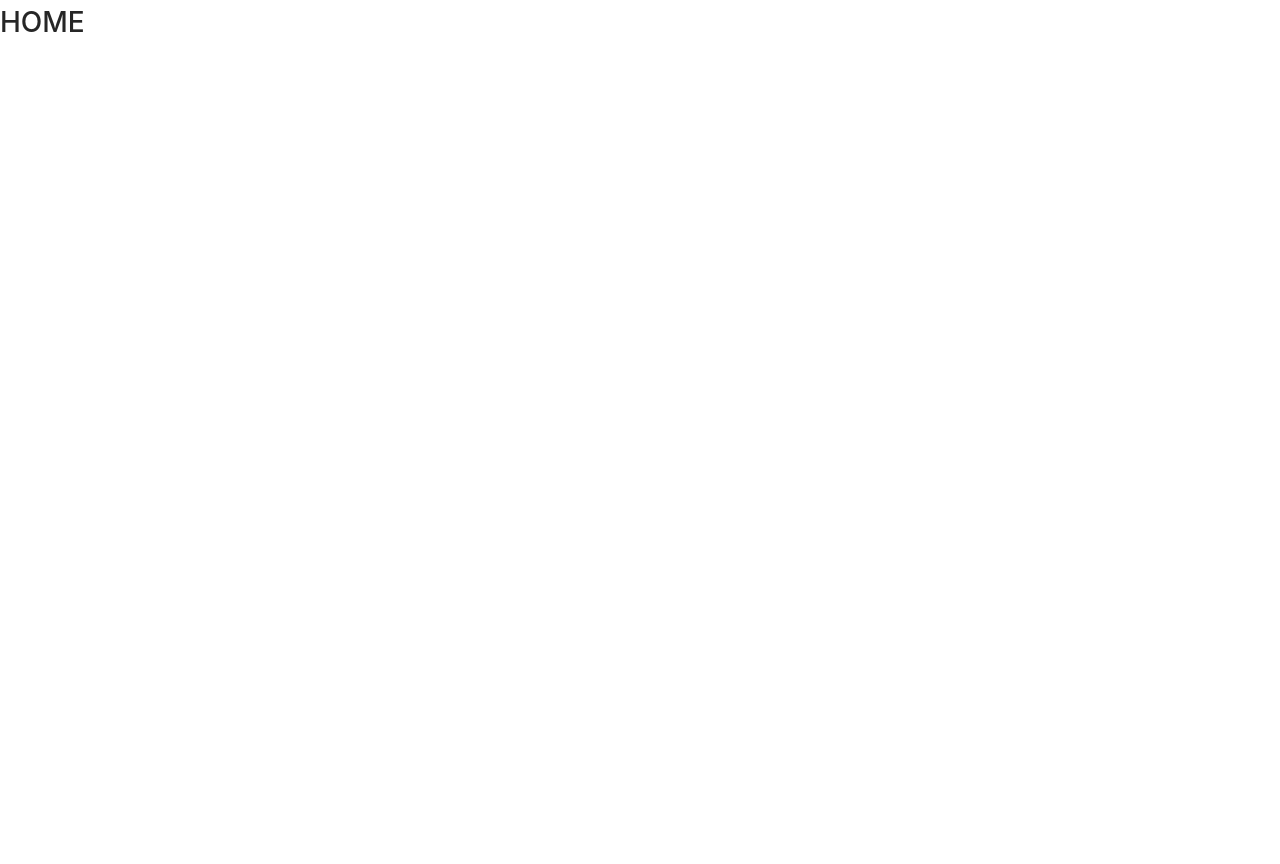
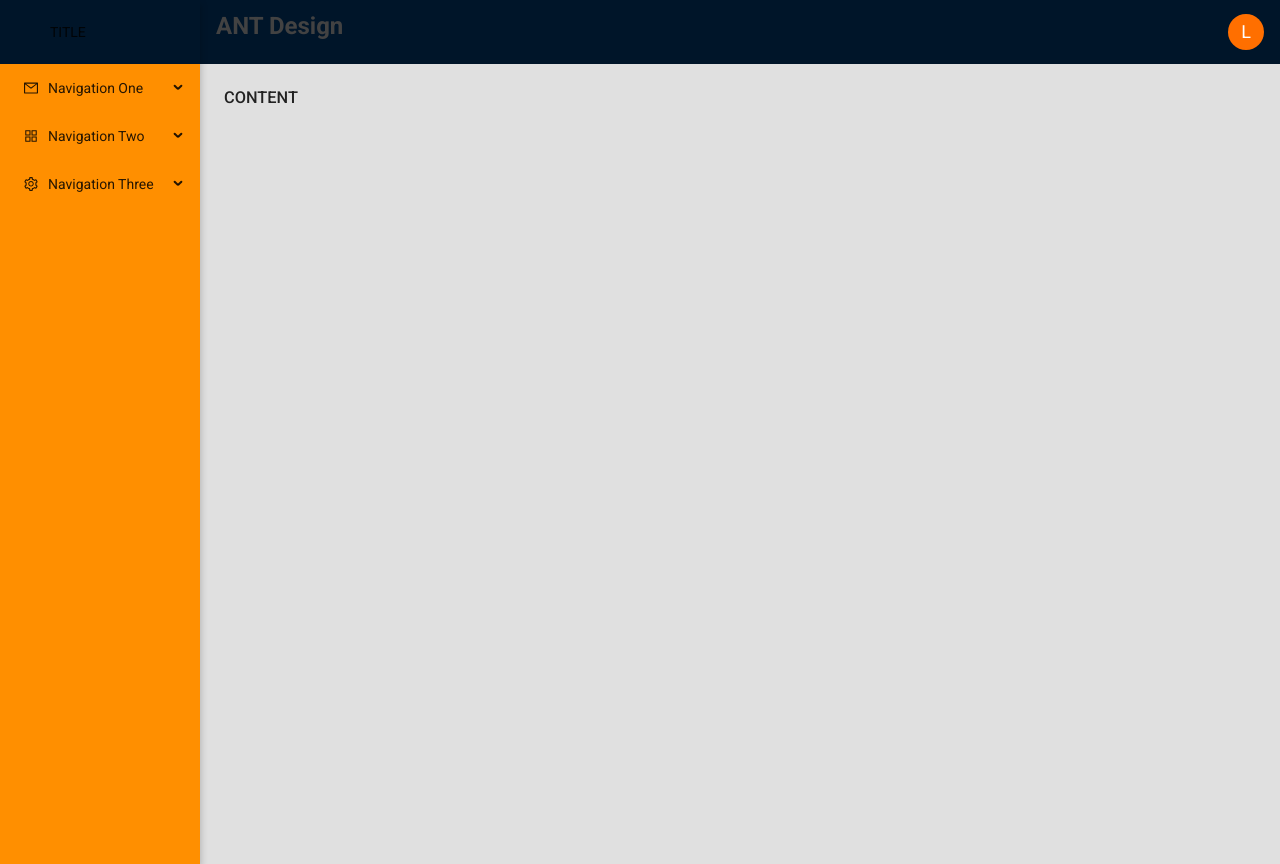
Before and after one commit to IanRMS/ant-design-app, a React (Create React App) app: page /home in a window 1280 px wide. Both pictures are taken after typing "Sample", "Sample123" into the empty fields and a click on the button "Submit". Before the commit the page ends 800 px from the top, so only its background shows below. Built offline with nearby package versions, Linux system fonts and the light colour scheme.

Commit message:
routes + menu

```diff
--- a/src/Components/PrivateRoute/index.js
+++ b/src/Components/PrivateRoute/index.js
@@ -1,9 +1,94 @@
-import React from "react";
+import React, { useState } from "react";
 import { Route, Redirect } from "react-router-dom";
+import { Layout, Typography, Avatar, Menu } from "antd";
+import {
+  MailOutlined,
+  SettingOutlined,
+  AppstoreOutlined,
+} from "@ant-design/icons";
+
 import Session from "../../Services/session";
+import "./styles.css";
 
 export default function PrivateRoute({ children, ...rest }) {
+  const rootSubmenuKeys = ["sub1", "sub2", "sub4"];
+  const [openKeys, setOpenKeys] = useState([]);
+
+  const { Header, Sider, Content } = Layout;
+  const { Title } = Typography;
+  const { Item, SubMenu } = Menu;
+
+  function onOpenChange(openKeys) {
+    const latestOpenKey = openKeys.find((key) => openKeys.indexOf(key) === -1);
+    if (rootSubmenuKeys.indexOf(latestOpenKey) === -1) {
+      setOpenKeys(openKeys);
+    } else {
+      setOpenKeys(latestOpenKey ? [latestOpenKey] : []);
+    }
+  }
+
   return (
+    <Layout>
+      <Sider className="side">
+        <Menu className="menu" mode="inline" openKeys={openKeys} onOpenChange={onOpenChange}>
+          <Header>TITLE</Header>
+          <SubMenu
+            key="sub1"
+            title={
+              <span>
+                <MailOutlined />
+                <span>Navigation One</span>
+              </span>
+            }
+          >
+            <Item key="1">Option 1</Item>
+            <Item key="2">Option 2</Item>
+            <Item key="3">Option 3</Item>
+            <Item key="4">Option 4</Item>
+          </SubMenu>
+          <SubMenu
+            key="sub2"
+            title={
+              <span>
+                <AppstoreOutlined />
+                <span>Navigation Two</span>
+              </span>
+            }
+          >
+            <Item key="5">Option 5</Item>
+            <Item key="6">Option 6</Item>
+            <SubMenu key="sub3" title="Submenu">
+              <Item key="7">Option 7</Item>
+              <Item key="8">Option 8</Item>
+            </SubMenu>
+          </SubMenu>
+          <SubMenu
+            key="sub4"
+            title={
+              <span>
+                <SettingOutlined />
+                <span>Navigation Three</span>
+              </span>
+            }
+          >
+            <Item key="9">Option 9</Item>
+            <Item key="10">Option 10</Item>
+            <Item key="11">Option 11</Item>
+            <Item key="12">Option 12</Item>
+          </SubMenu>
+        </Menu>
+      </Sider>
+      <Layout>
+        <Header className="header">
+          <Title level={3} style={{ color: "#424242" }}>
+            ANT Design
+          </Title>
+          <Avatar size={36} style={{ backgroundColor: "#ff6f00" }}>
+            L
+          </Avatar>
+        </Header>
+        <Content>
+          <div className="site-layout-background">
             <Route
               {...rest}
               render={({ location }) =>
@@ -14,5 +99,9 @@ export default function PrivateRoute({ children, ...rest }) {
                 )
               }
             />
+          </div>
+        </Content>
+      </Layout>
+    </Layout>
   );
 }
--- /dev/null
+++ b/src/Components/PrivateRoute/styles.css
@@ -0,0 +1,26 @@
+.header {
+  display: flex;
+  justify-content: space-between;
+  align-items: center;
+  padding: 10px 16px;
+}
+
+.content {
+  padding: 0px 50px;
+}
+
+.site-layout-background {
+  background: #e0e0e0;
+  padding: 24px;
+  min-height: 100vh;
+}
+
+.side,
+.menu {
+  background-color: rgb(255, 143, 0);
+  border: none;
+}
+
+.side {
+  box-shadow: 1px 4px 7px rgba(0, 0, 0, 0.2);
+}
--- a/src/Pages/AuthPage/index.js
+++ b/src/Pages/AuthPage/index.js
@@ -1,7 +1,6 @@
 import React, { useState } from "react";
 import { useHistory } from "react-router-dom";
 import { Card, Form, Input, Button, Modal } from "antd";
-import "antd/dist/antd.css";
 
 import { Container } from "./styles";
 
--- a/src/Pages/Home/index.js
+++ b/src/Pages/Home/index.js
@@ -1,7 +1,5 @@
-import React from 'react'
+import React from "react";
 
-export default function Home(){
-  return (
-    <h1>HOME</h1>
-  )
+export default function Home() {
+  return <h1>CONTENT</h1>;
 }
--- a/src/global.css
+++ b/src/global.css
@@ -1,10 +1,15 @@
 @import url("https://fonts.googleapis.com/css?family=Roboto:400,500,700&display=swap");
+@import "~antd/dist/antd.css";
 
 * {
   margin: 0;
   padding: 0;
   outline: 0;
   box-sizing: border-box;
+}
+
+h1, h2, h3 {
+  margin: 0;
 }
 
 body {
--- a/src/routes.js
+++ b/src/routes.js
@@ -1,8 +1,9 @@
 import React from "react";
 import { BrowserRouter, Switch, Route } from "react-router-dom";
+import PrivateRoute from "./Components/PrivateRoute";
+
+import Home from "./Pages/Home";
 import AuthPage from "./Pages/AuthPage";
-import PrivateRoute from "./Components/PrivateRoute";
-import Home from "./Pages/Home";
 
 function Routes() {
   return (
```
Lines whose indentation alone changed are shown as unchanged.
